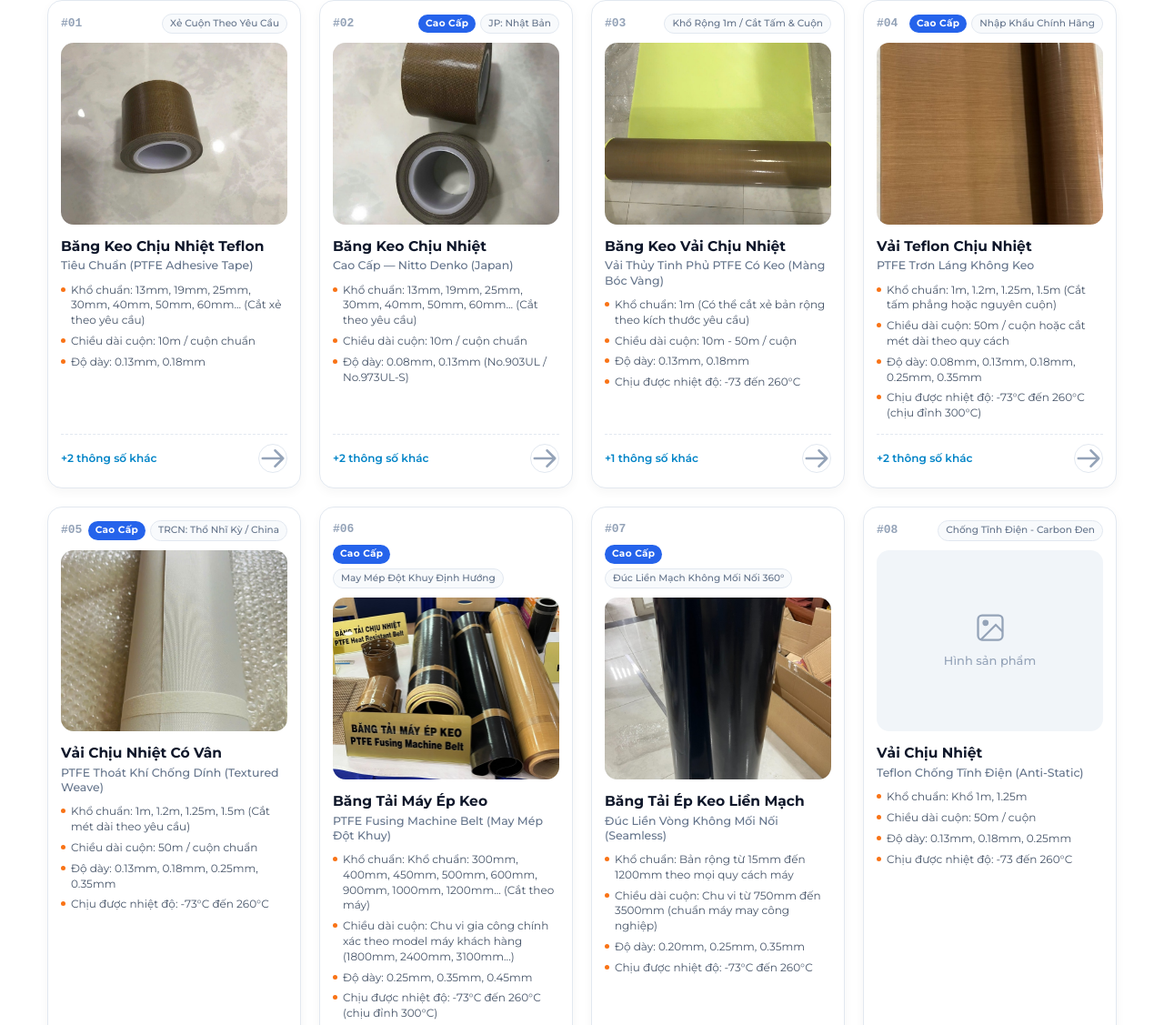
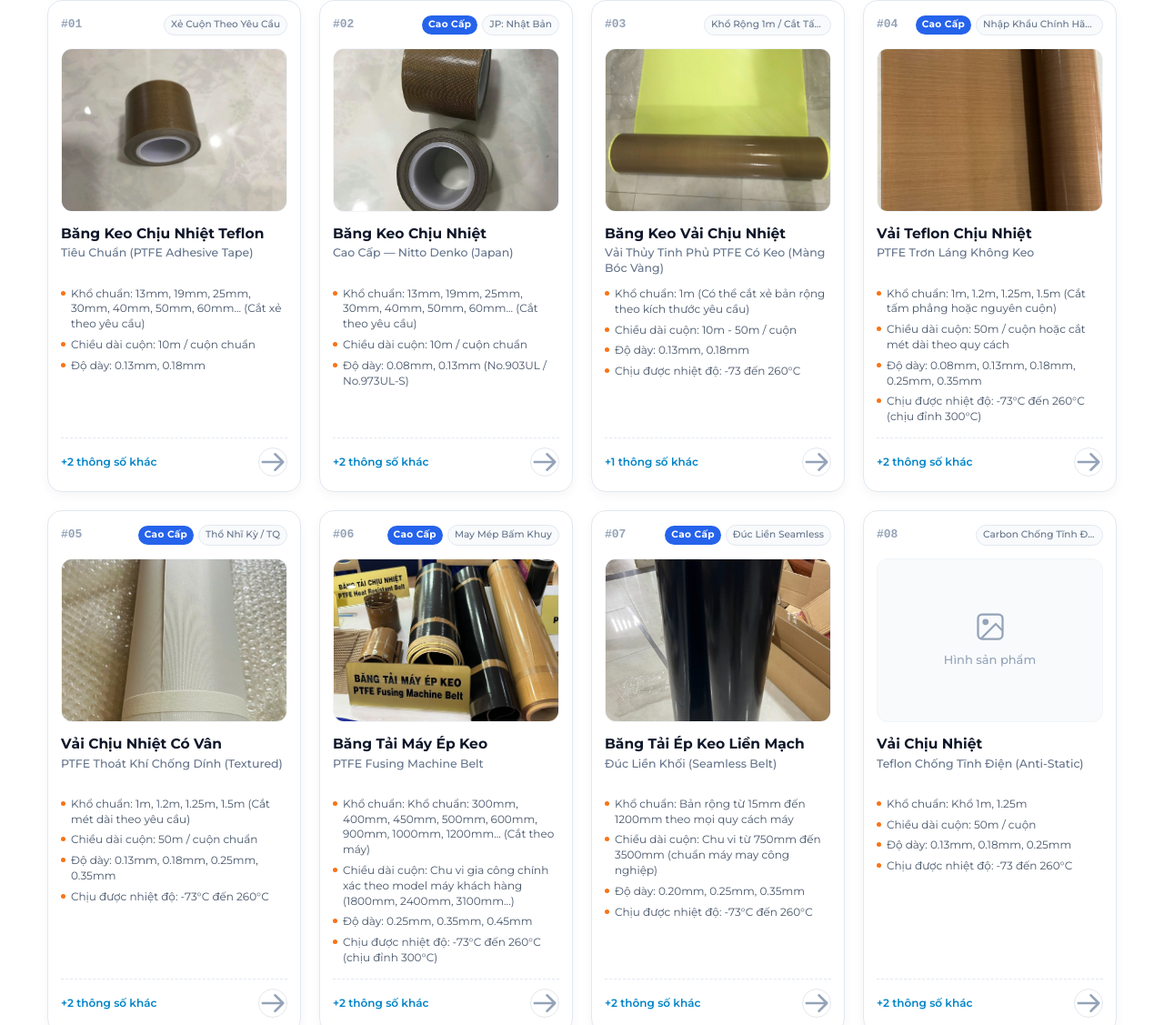
Before and after one commit to nhanbaoit/vatlieucongnghe-vinakhang, a plain HTML site: page index.html in a window 1280 px wide. Shown: the part 2006-3133 px from the top of the page at 91% size. Drawn offline with nearby package versions, Linux system fonts and the light colour scheme.

Commit message:
fix(products): can chinh khung anh dong nhat va thang hang tuyet doi cho cac the san pham

```diff
--- a/css/components.css
+++ b/css/components.css
@@ -211,9 +211,10 @@
   display: flex;
   align-items: center;
   justify-content: space-between;
-  margin-bottom: 10px;
+  margin-bottom: 12px;
   gap: 6px;
-  flex-wrap: wrap;
+  height: 26px; /* Cố định chiều cao dòng header để mọi khung ảnh bắt đầu ở cùng 1 tọa độ Y */
+  flex-wrap: nowrap;
 }
 
 .product-code-num {
@@ -221,13 +222,16 @@
   font-size: 13px;
   font-weight: 700;
   color: #94A3B8;
+  flex-shrink: 0;
 }
 
 .product-badge-group {
   display: flex;
   align-items: center;
   gap: 5px;
-  flex-wrap: wrap;
+  flex-wrap: nowrap;
+  overflow: hidden;
+  max-width: calc(100% - 36px);
 }
 
 .badge-premium {
@@ -235,10 +239,11 @@
   font-weight: 700;
   background-color: #2563EB;
   color: #FFFFFF;
-  padding: 2px 8px;
+  padding: 2px 7px;
   border-radius: 9999px;
   letter-spacing: 0.3px;
   white-space: nowrap;
+  flex-shrink: 0;
 }
 
 .badge-origin-pill {
@@ -247,24 +252,29 @@
   background-color: #F8FAFC;
   color: #64748B;
   border: 1px solid #E2E8F0;
-  padding: 2px 8px;
+  padding: 2px 7px;
   border-radius: 9999px;
   white-space: nowrap;
+  overflow: hidden;
+  text-overflow: ellipsis;
+  max-width: 140px;
 }
 
 /* Card Media (Real photo or Placeholder) */
 .product-card-media {
   position: relative;
   width: 100%;
-  aspect-ratio: 1.25 / 1;
-  background-color: #F1F5F9;
-  border-radius: 14px;
+  aspect-ratio: 4 / 3;
+  height: 180px; /* Chiều cao cố định đồng nhất cho tất cả các thẻ sản phẩm */
+  background-color: #F8FAFC;
+  border-radius: 12px;
   overflow: hidden;
   display: flex;
   align-items: center;
   justify-content: center;
   margin-bottom: 14px;
   cursor: pointer;
+  border: 1px solid #F1F5F9;
 }
 
 .product-img-real {
@@ -328,7 +338,11 @@
 }
 
 .product-title-group {
-  margin-bottom: 10px;
+  margin-bottom: 12px;
+  min-height: 56px;
+  display: flex;
+  flex-direction: column;
+  justify-content: flex-start;
 }
 
 .product-main-title {
--- a/js/bundle.js
+++ b/js/bundle.js
@@ -535,11 +535,11 @@ const PRODUCTS_DATA = [
     id: 5,
     code: '#05',
     category: 'fabric',
-    origin: 'TRCN: Thổ Nhĩ Kỳ / China',
+    origin: 'Thổ Nhĩ Kỳ / TQ',
     originType: 'cn',
     isPremium: true,
     title: 'Vải Chịu Nhiệt Có Vân',
-    subtitle: 'PTFE Thoát Khí Chống Dính (Textured Weave)',
+    subtitle: 'PTFE Thoát Khí Chống Dính (Textured)',
     image: './img/products/vai-chieu-nhiet-co-van.jpg',
     gallery: ['./img/products/vai-chieu-nhiet-co-van.jpg'],
     definition: 'Vải sợi thủy tinh phủ PTFE có vân (Textured / Embossed PTFE Fabric) dệt từ cốt sợi thủy tinh chất lượng cao với cấu trúc vân ô dệt nổi rõ rệt trên bề mặt, tráng phủ lớp Fluoropolymer chống dính, giúp thoát khí và thoát ẩm tuyệt đối khi ép nhiệt.',
@@ -565,11 +565,11 @@ const PRODUCTS_DATA = [
     code: '#06',
     category: 'conveyor',
     categories: ['conveyor'],
-    origin: 'May Mép Đột Khuy Định Hướng',
+    origin: 'May Mép Bấm Khuy',
     originType: 'cn',
     isPremium: true,
     title: 'Băng Tải Máy Ép Keo',
-    subtitle: 'PTFE Fusing Machine Belt (May Mép Đột Khuy)',
+    subtitle: 'PTFE Fusing Machine Belt',
     image: './img/products/bang-tai-may-ep-keo.jpg',
     gallery: [
       './img/products/bang-tai-may-ep-keo.jpg',
@@ -598,11 +598,11 @@ const PRODUCTS_DATA = [
     code: '#07',
     category: 'conveyor',
     categories: ['conveyor', 'belt'],
-    origin: 'Đúc Liền Mạch Không Mối Nối 360°',
+    origin: 'Đúc Liền Seamless',
     originType: 'cn',
     isPremium: true,
     title: 'Băng Tải Ép Keo Liền Mạch',
-    subtitle: 'Đúc Liền Vòng Không Mối Nối (Seamless)',
+    subtitle: 'Đúc Liền Khối (Seamless Belt)',
     image: './img/products/bang-tai-ep-lien-mach.jpg',
     gallery: [
       './img/products/bang-tai-ep-lien-mach.jpg',
@@ -630,7 +630,7 @@ const PRODUCTS_DATA = [
     id: 8,
     code: '#08',
     category: 'fabric',
-    origin: 'Chống Tĩnh Điện - Carbon Đen',
+    origin: 'Carbon Chống Tĩnh Điện',
     originType: 'cn',
     isPremium: false,
     title: 'Vải Chịu Nhiệt',
```
Also changed, not shown: js/modules/product-filter.js (+7 -7 lines).
